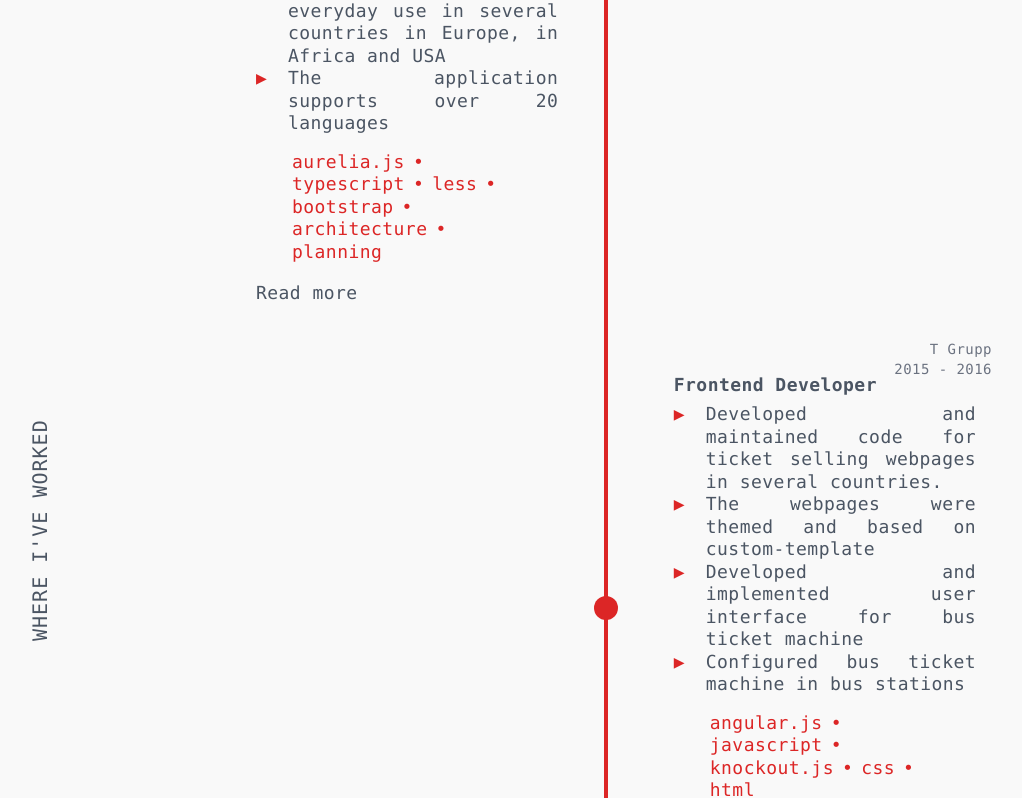
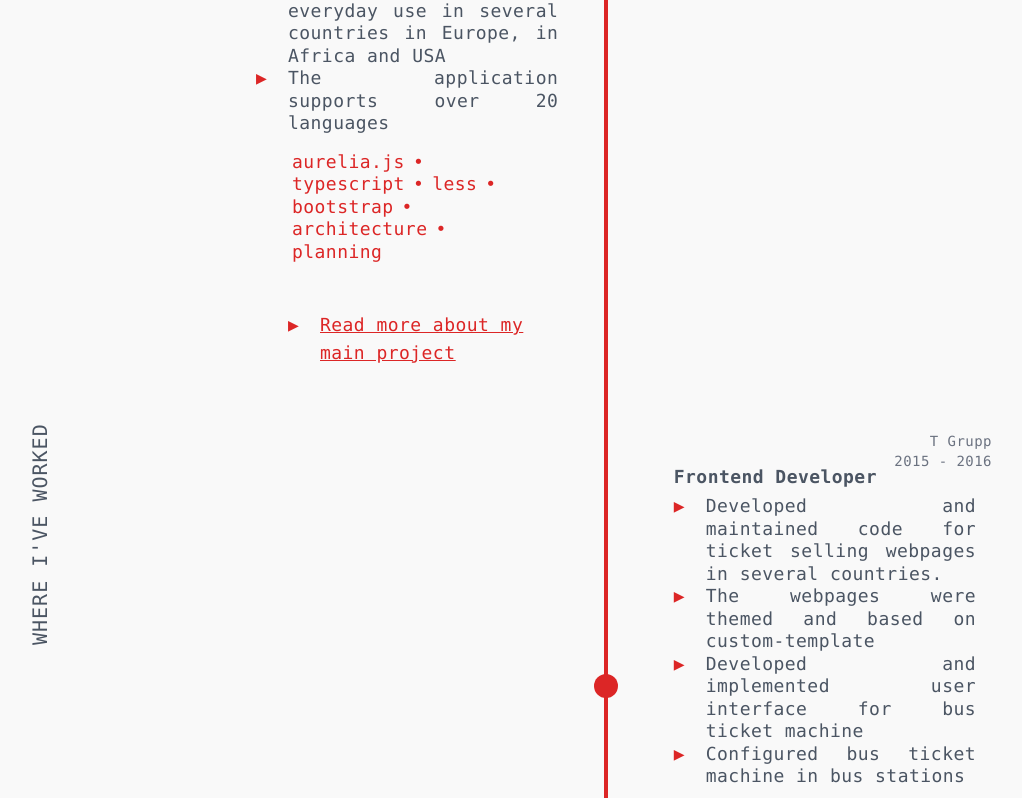
Before and after one commit to liisi29/portfolio, a Next.js app: page / in a window 1280 px wide. Shown: the part 2757-3555 px from the top of the page, without its empty margins (24-1046 px from the left). Built offline with nearby package versions, Linux system fonts and the light colour scheme.

Commit message:
Added links

```diff
--- a/components/elements/timeline/Timeline.tsx
+++ b/components/elements/timeline/Timeline.tsx
@@ -80,7 +80,7 @@ function Content({ props }: { props: any }) {
 }
 
 function Element({ props }: { props: Partial<IBlock> }) {
-  const { title, body, side, date, company } = props;
+  const { title, body, side, date, company, more } = props;
   const col =
     side === "left" ? "col-start-1 col-end-5" : "col-start-6 col-end-10";
   return (
@@ -118,9 +118,15 @@ function Element({ props }: { props: Partial<IBlock> }) {
           ))}
         </div>
       </div>
-      <div>
-        <Link href="/webcashier">Read more</Link>
-      </div>
+      {more && (
+        <div className="p-8 ">
+          <div
+            className={`_text-contrast _link underline before:content-["▶"] before:absolute before:left-0 before:top-0 relative pl-8`}
+          >
+            <Link href={more.link}>{more.label}</Link>
+          </div>
+        </div>
+      )}
     </div>
   );
 }
--- a/translations/cv.tsx
+++ b/translations/cv.tsx
@@ -45,6 +45,10 @@ export const blocks: IBlock[] = [
       "planning",
     ],
     date: "Since 2016",
+    more: {
+      label: "Read more about my main project",
+      link: "/webcashier",
+    },
   },
   {
     title: "Frontend Developer",
@@ -85,4 +89,8 @@ export interface IBlock {
   body: string[];
   date: string;
   tech: string[];
+  more?: {
+    link: string;
+    label: string;
+  };
 }
```
